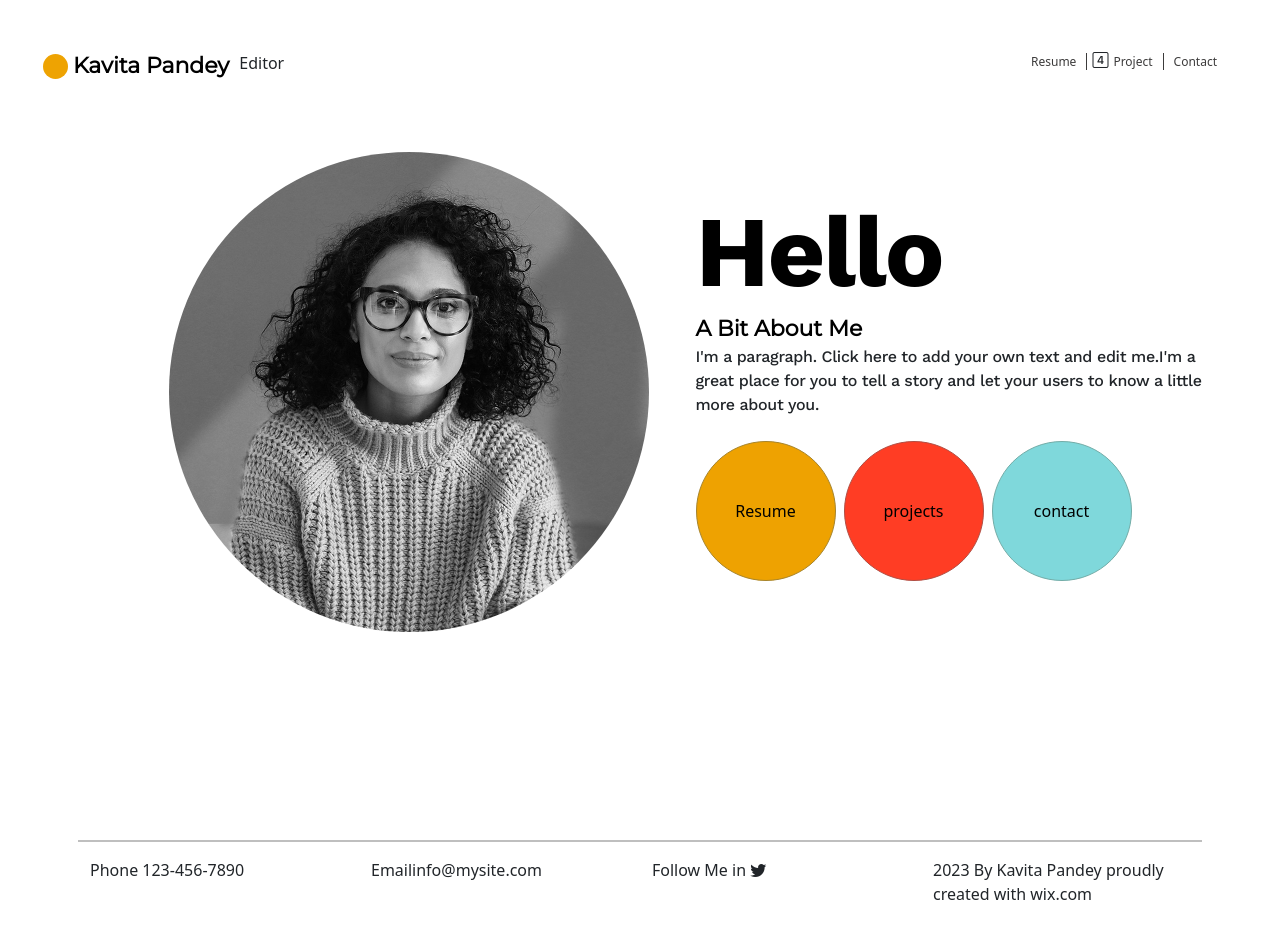
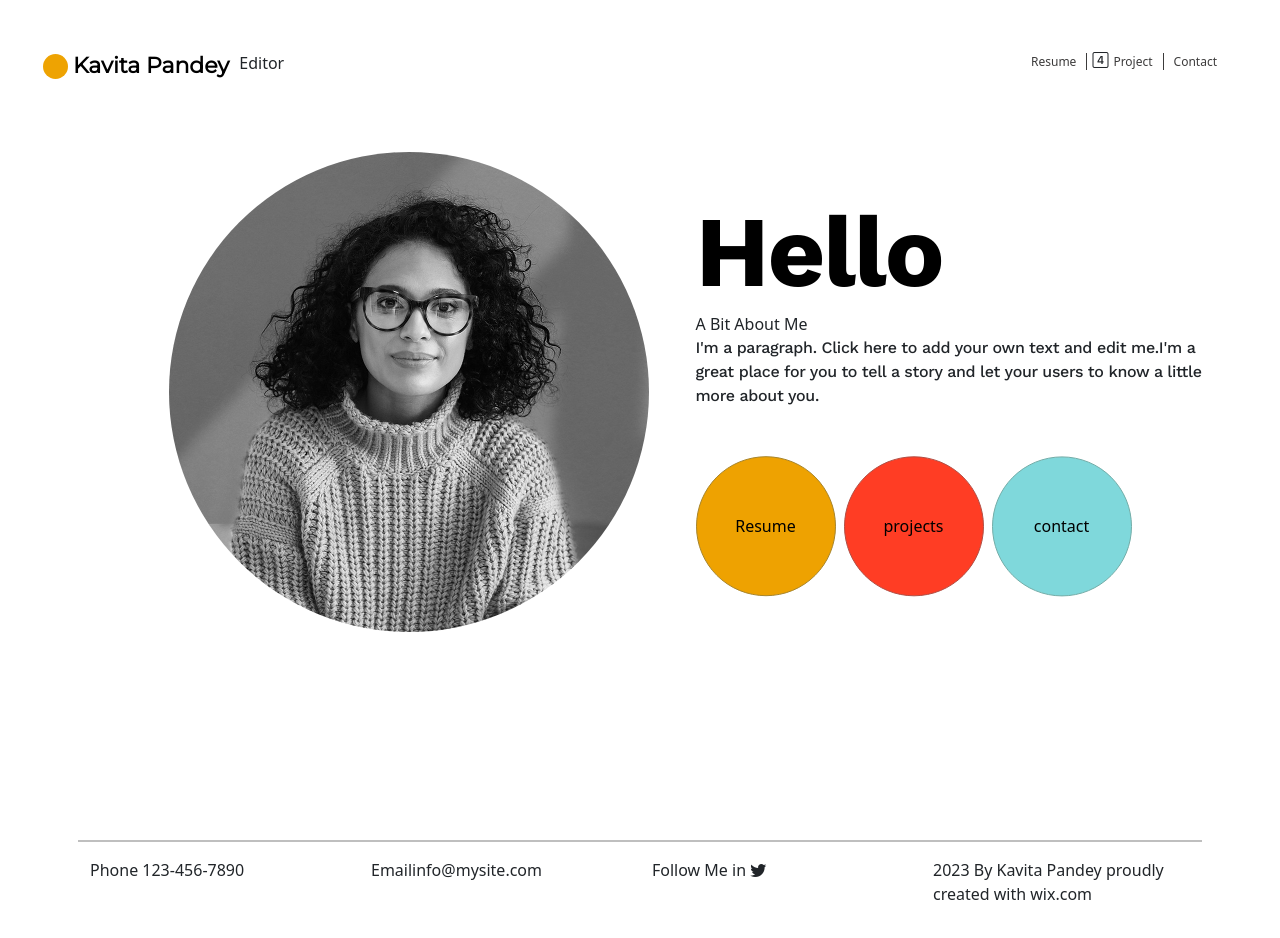
Before and after one commit to kavitaui/portfolio, a React (Create React App) app: page /home in a window 1280 px wide. Built offline with nearby package versions, Linux system fonts and the light colour scheme.

Commit message:
animation-changes

```diff
--- a/src/Componants/HomeComponant.js
+++ b/src/Componants/HomeComponant.js
@@ -1,29 +1,67 @@
 import image from "../Asset/image/nicolRider.jpg"
+import { motion } from "framer-motion";
+export default function HomeComponant(props) {
+  const routeVariants = {
+    initial: {
+      y: "100vh",
+    },
+    final: {
+      y: "0vh",
+      transition: {
+        type: "spring",
+        mass: 0.4,
+      },
+    },
+  };
 
-export default function HomeComponant(props){
-    return(
-        <div className="container">
+  const childVariants = {
+    initial: {
+      opacity: 0,
+      y: "50px",
+    },
+    final: {
+      opacity: 1,
+      y: "0px",
+      transition: {
+        duration: 0.5,
+        delay: .5,
+      },
+    },
+  };
+  return (
+    <motion.div
+      variants={routeVariants}
+      initial="initial"
+      animate="final"
+      className="home component"
+    >
+      <div className="container">
         <div className="col-12">
           <div className="row">
             <div className="col-1 px-2 py-2"></div>
             <div className="col-11 px-2 py-2">
-                <div className = "row" >
-                    <div className="col-6 px-2 py-2">
-                      <img className = "pic" src={image} />
-                    </div>
-                    <div className="col-6 px-2 py-2 pt-5"><span className = "h1">Hello</span>
-                  <div> <span className ="bold">A Bit About Me </span></div>
-                  <div className = "font">I'm a paragraph. Click here to add your own text and edit me.I'm a great place for
-                    you to tell a story and let your users to know a little more about you.</div>
-                   <div className="mt-4"> <button className ="resume">Resume</button>
-                    <button className ="projects mx-2" >projects</button>
-                    <button className ="contact" >contact</button></div>
+
+              <div className="row" >
+                <div className="col-6 px-2 py-2">
+                 <motion.span  variants={childVariants} initial="initial" animate="final"><img className="pic" src={image} /></motion.span>
                 </div>
-                </div>
+                <div className="col-6 px-2 py-2 pt-5"><motion.span  variants={childVariants} initial="initial" animate="final" className="h1">Hello</motion.span>
+                  <motion.div   variants={childVariants} initial="initial" animate="final"><span>A Bit About Me </span> </motion.div>
+                  <motion.div  variants={childVariants} initial="initial" animate="final"> <div className="font">I'm a paragraph. Click here to add your own text and edit me.I'm a great place for
+                    you to tell a story and let your users to know a little more about you.</div></motion.div>
+                  <motion.button  initial={{ opacity: 0, y: "50px" }} animate={{ opacity: 1, y: ".2px" }} transition={{ duration: .5, delay: .5, }} className="resume mt-5">Resume</motion.button>
+                  <motion.button  initial={{ opacity: 0, y: "52px" }} animate={{ opacity: 1, y: ".3px" }} transition={{ duration: .75, delay: .8, }} className="projects mx-2" >projects</motion.button>
+                  <motion.button  initial={{ opacity: 0, y: "54px" }} animate={{ opacity: 1, y: ".4px" }} transition={{ duration: 1, delay: 1, }} className="contact" >contact</motion.button></div>
+
+              </div>
             </div>
-            <div className="col-1 px-2 py-2"></div>
           </div>
+
+          <div className="col-1 px-2 py-2"></div>
         </div>
       </div>
-    );
+
+    </motion.div>
+
+  );
 }
```
Also changed, not shown: src/Componants/SharedComponant/LocationProvider.js (added, +7 -0 lines), src/Componants/SharedComponant/RoutesWithAnimation.js (added, +25 -0 lines).
